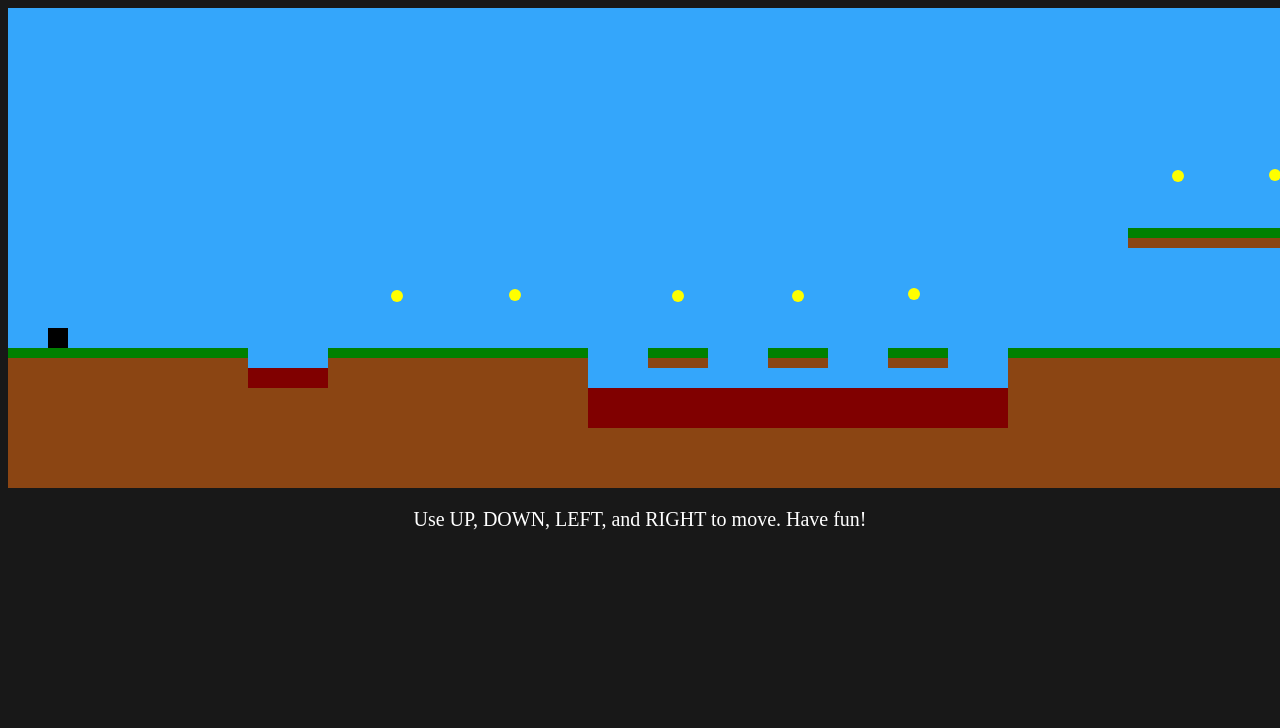
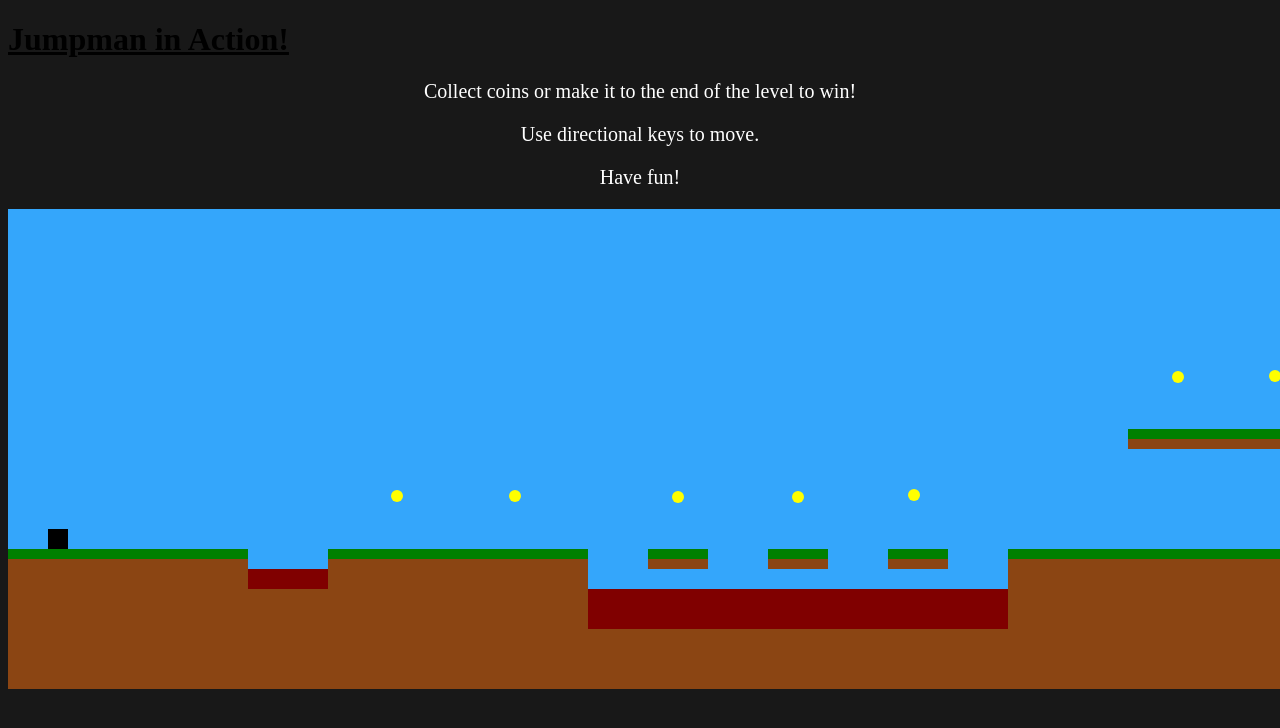
Before and after one commit to J0hnHP/Lab-5, a plain HTML site: page index.html in a window 1280 px wide. Shown: the top 728 px of the page. Drawn offline with Linux system fonts and the light colour scheme.

Commit message:
Add files via upload

```diff
--- a/index.html
+++ b/index.html
@@ -1,15 +1,24 @@
 <!doctype html>
 <script src="code/game.js"></script>
 <script src="code/game_levels.js"></script>
-
+<link href="https://fonts.googleapis.com/css?family=Jua" rel="stylesheet">
 <link rel="stylesheet" href="css/game.css">
 
 <body>
+  <h1 id="head">
+    <u>Jumpman in Action!</u>
+  </h1>
+  <p id="desc">
+    Collect coins or make it to the end of the level to win!
+  </p>
+  <p id="desc">
+    Use directional keys to move.
+  </p>
+  <p id="desc">
+    Have fun!
+  </p>
+
   <script>
     runGame(GAME_LEVELS, DOMDisplay);
   </script>
-
-  <p id="desc">
-    Use UP, DOWN, LEFT, and RIGHT to move. Have fun!
-  </p>
 </body>
```
